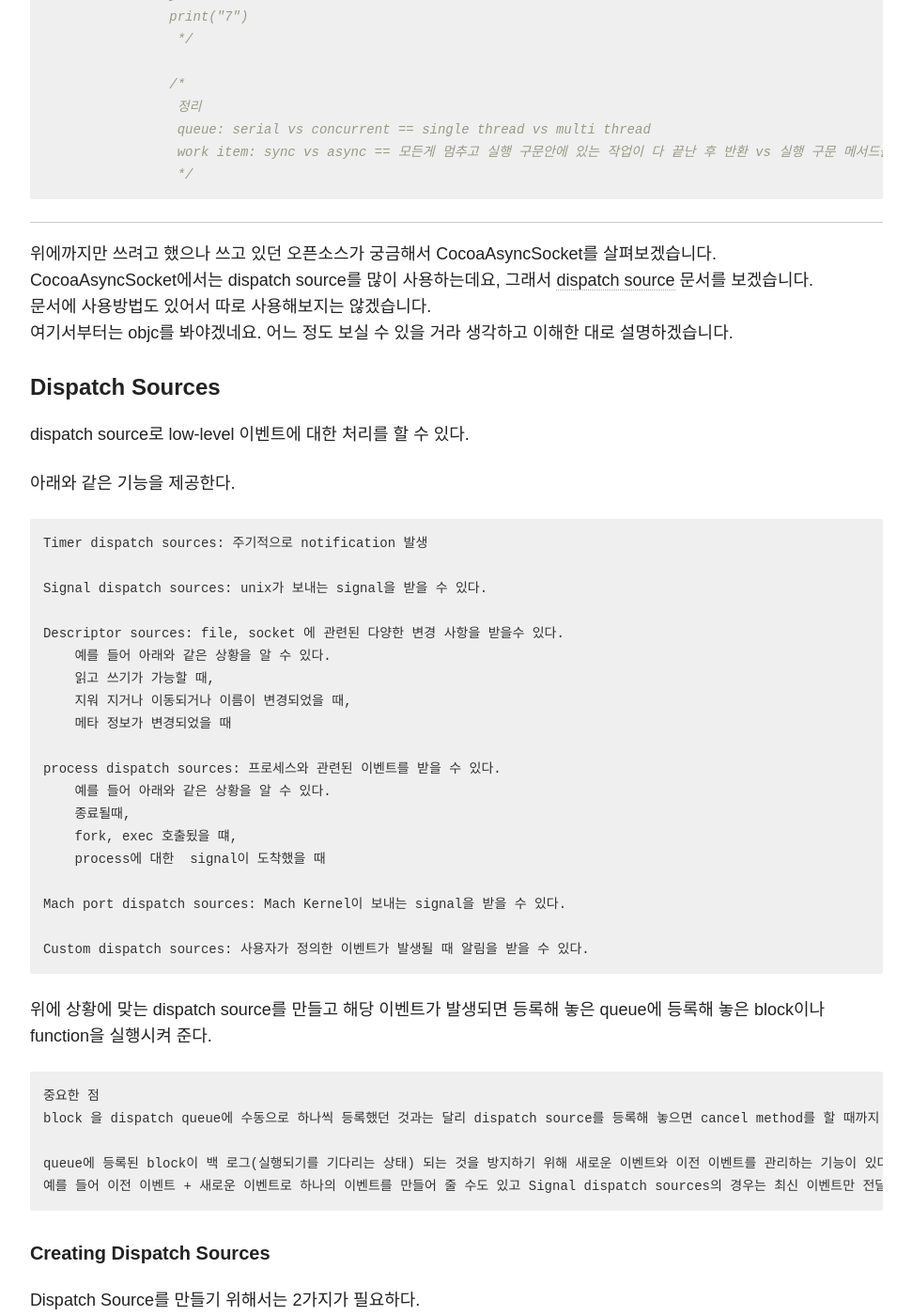
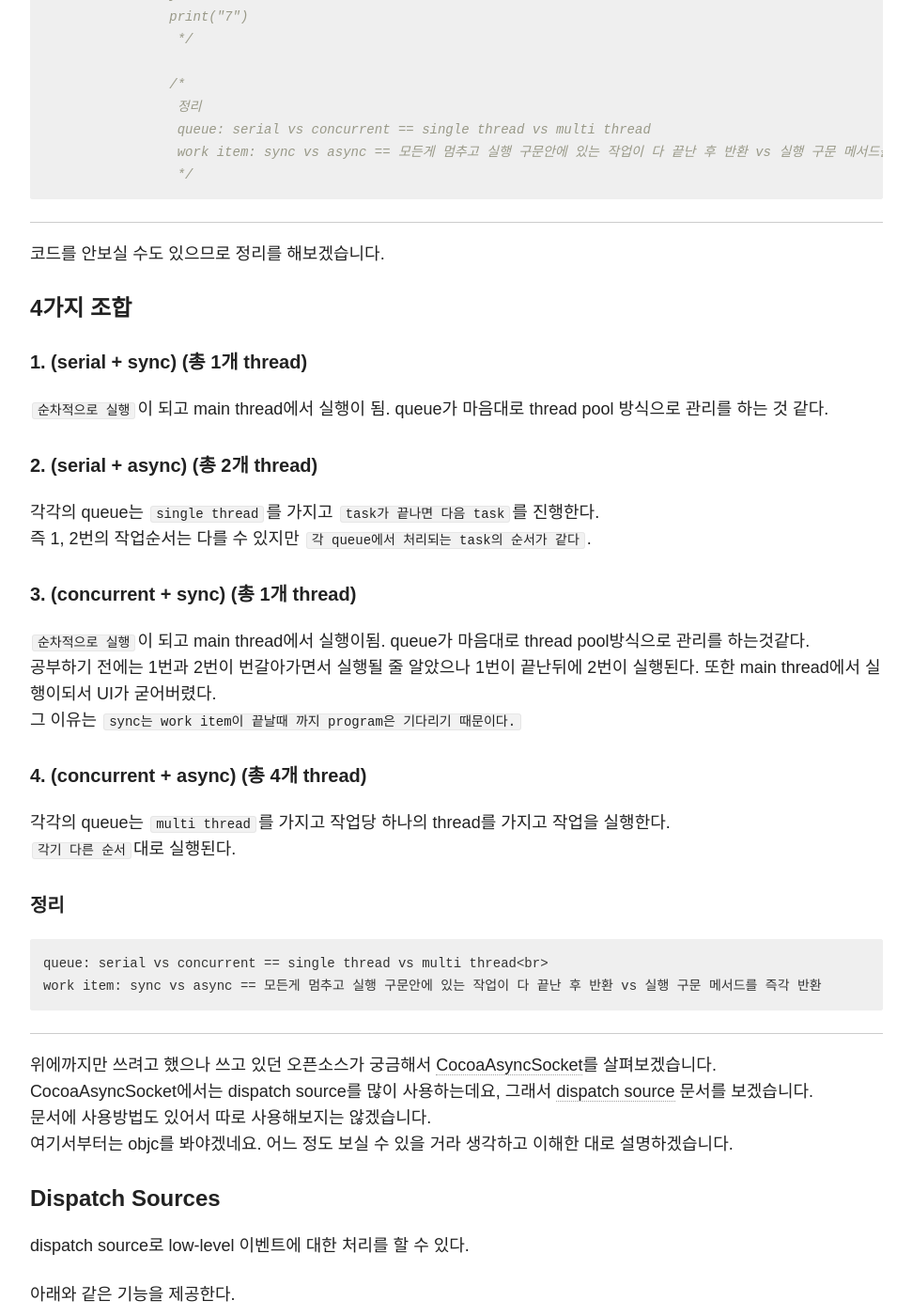
Before and after one commit to LeeHongHwa/leehonghwa.github.io, a Jekyll site: the page built from _posts/blog/2018-05-04-threadManagementDispatch.md, in a window 1280 px wide and 1400 px high, scrolled down 5536 px. Shown: the whole window at 94% size, without its empty margins (154-1125 px from the left). Built offline with Jekyll 4.4.1, drawn with Linux system fonts in a browser that asks for light colours; nearby versions of some CDN libraries; some of the changed text lies outside the part shown.

Commit message:
modify dispatch blog contents

````diff
--- a/_posts/blog/2018-05-04-threadManagementDispatch.md
+++ b/_posts/blog/2018-05-04-threadManagementDispatch.md
@@ -203,8 +203,32 @@ app을 실행하면 자동으로 main queue를 만든다. 이 queue는 serial qu
 ```
 
 ---
+코드를 안보실 수도 있으므로 정리를 해보겠습니다.
 
-위에까지만 쓰려고 했으나 쓰고 있던 오픈소스가 궁금해서 CocoaAsyncSocket를 살펴보겠습니다.<br>
+#### 4가지 조합
+##### 1. (serial + sync) (총 1개 thread)
+`순차적으로 실행`이 되고 main thread에서 실행이 됨. queue가 마음대로 thread pool 방식으로 관리를 하는 것 같다.<br>
+
+##### 2. (serial + async) (총 2개 thread)
+각각의 queue는 `single thread`를 가지고 `task가 끝나면 다음 task`를 진행한다.<br>
+즉 1, 2번의 작업순서는 다를 수 있지만 `각 queue에서 처리되는 task의 순서가 같다`.<br>
+
+##### 3. (concurrent + sync) (총 1개 thread)
+`순차적으로 실행`이 되고 main thread에서 실행이됨. queue가 마음대로 thread pool방식으로 관리를 하는것같다.<br>
+공부하기 전에는 1번과 2번이 번갈아가면서 실행될 줄 알았으나 1번이 끝난뒤에 2번이 실행된다. 또한 main thread에서 실행이되서 UI가 굳어버렸다.<br>
+그 이유는 `sync는 work item이 끝날때 까지 program은 기다리기 때문이다.`<br>
+
+##### 4. (concurrent + async) (총 4개 thread)
+각각의 queue는 `multi thread`를 가지고 작업당 하나의 thread를 가지고 작업을 실행한다.<br>
+`각기 다른 순서`대로 실행된다.<br>
+
+##### 정리
+    queue: serial vs concurrent == single thread vs multi thread<br>
+    work item: sync vs async == 모든게 멈추고 실행 구문안에 있는 작업이 다 끝난 후 반환 vs 실행 구문 메서드를 즉각 반환
+
+---
+
+위에까지만 쓰려고 했으나 쓰고 있던 오픈소스가 궁금해서 [CocoaAsyncSocket][CocoaAsyncSocket]를 살펴보겠습니다.<br>
 CocoaAsyncSocket에서는 dispatch source를 많이 사용하는데요, 그래서 [dispatch source][Dispatch Sources] 문서를 보겠습니다.<br>
 문서에 사용방법도 있어서 따로 사용해보지는 않겠습니다.<br>
 여기서부터는 objc를 봐야겠네요. 어느 정도 보실 수 있을 거라 생각하고 이해한 대로 설명하겠습니다.
@@ -339,6 +363,9 @@ dispatch source는 dispatch queue와 마찬가지로 dispatch_retain 및 dispatc
 <br>
 이 아래부터는 예제라서 굳이 적지 않겠습니다.
 
+QOS는 Concurrency Programming Guide를 볼 떄 정리하겠습니다.<br>
+아 적다보니 DispatchGroup이 빠졌네요 가능한 빨리 공부해서 채워놓겠습니다.
+
 ##### 느낀점
 	1. 간단하게 작성할 수 있다.
 	2. 유연하게 작성이 가능하다.(조합할 수 있는게 많다.)
````
Also changed, not shown: other parts of _posts/blog/2018-05-04-threadManagementDispatch.md (+1 -0 lines), _posts/blog/2018-05-02-threadManagementOperation.md (+13 -0 lines).
